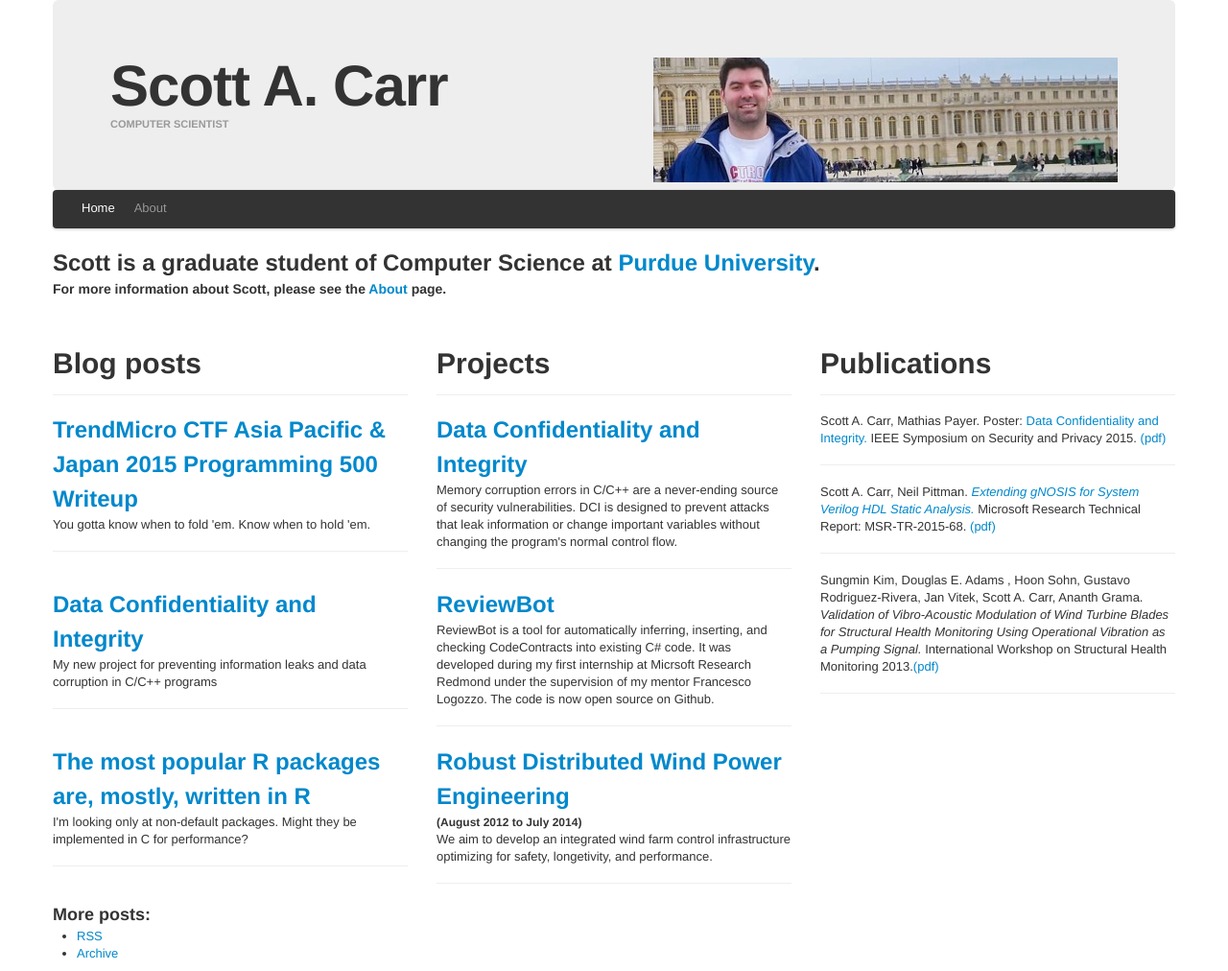
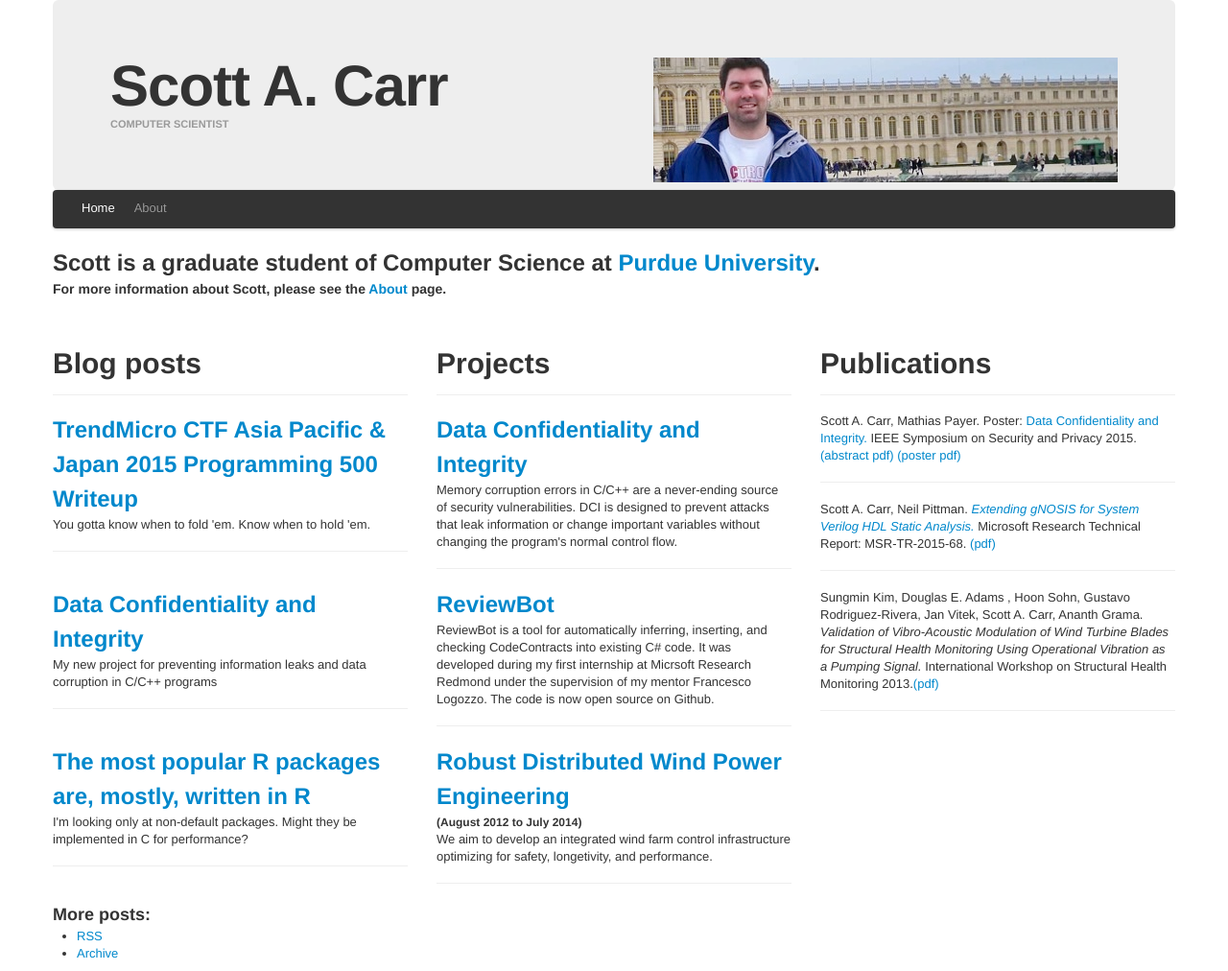
Before and after one commit to scottcarr/scottcarr.github.com, a Jekyll site: the page built from index.html, in a window 1280 px wide. Shown: the whole page at 96% size. Built offline with Jekyll 4.4.1, drawn with Linux system fonts in a browser that asks for light colours.

Commit message:
add poster pdf

```diff
--- a/index.html
+++ b/index.html
@@ -74,7 +74,8 @@ title_element: h1
       Scott A. Carr, Mathias Payer. Poster:
       <a href="/data-confidentiality-and-integrity">Data Confidentiality and Integrity.</a>
       IEEE Symposium on Security and Privacy 2015.
-      <a href="http://www.ieee-security.org/TC/SP2015/posters/paper_14.pdf">(pdf)</a>
+      <a href="http://www.ieee-security.org/TC/SP2015/posters/paper_14.pdf">(abstract pdf)</a>
+      <a href="/images/SP15_poster.pdf">(poster pdf)</a>
       <hr>
       <p>Scott A. Carr, Neil Pittman.
       <a href="http://research.microsoft.com/apps/pubs/?id=255674">
```
